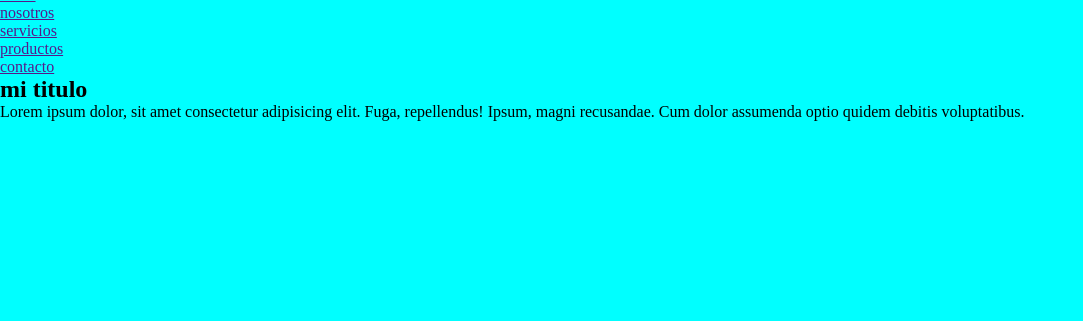
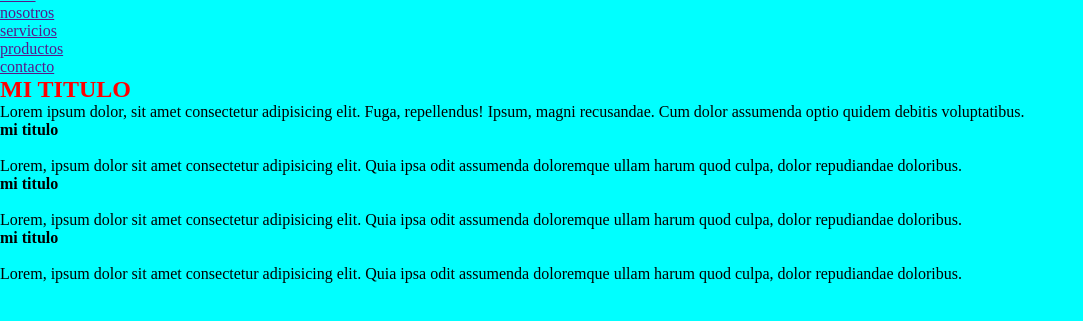
Before and after one commit to juliagreppi/juliagreppi, a plain HTML site: page index.html in a window 1280 px wide. Shown: the part 69-390 px from the top of the page, without its empty margins (0-1083 px from the left). Drawn offline with Linux system fonts and the light colour scheme.

Commit message:
agregue mi sección con mis articulos

```diff
--- a/estilos.css
+++ b/estilos.css
@@ -6,3 +6,7 @@
 body{
     background-color: aqua;
 }
+h2{
+    text-transform: uppercase;
+    color: red;
+}
--- a/index.html
+++ b/index.html
@@ -25,5 +25,25 @@
         <h2>mi titulo</h2>
         <p>Lorem ipsum dolor, sit amet consectetur adipisicing elit. Fuga, repellendus! Ipsum, magni recusandae. Cum dolor assumenda optio quidem debitis voluptatibus.</p>
     </main>
+    <section>
+        <article>
+            <h4>mi titulo</h4>
+            <img src="" alt="">
+            <p>Lorem, ipsum dolor sit amet consectetur adipisicing elit. Quia ipsa odit assumenda doloremque ullam harum quod culpa, dolor repudiandae doloribus.
+            </p>
+        </article>
+        <article>
+            <h4>mi titulo</h4>
+            <img src="" alt="">
+            <p>Lorem, ipsum dolor sit amet consectetur adipisicing elit. Quia ipsa odit assumenda doloremque ullam harum quod culpa, dolor repudiandae doloribus.
+            </p>
+        </article>
+        <article>
+            <h4>mi titulo</h4>
+            <img src="" alt="">
+            <p>Lorem, ipsum dolor sit amet consectetur adipisicing elit. Quia ipsa odit assumenda doloremque ullam harum quod culpa, dolor repudiandae doloribus.
+            </p>
+        </article>
+    </section>
 </body>
 </html>
```
